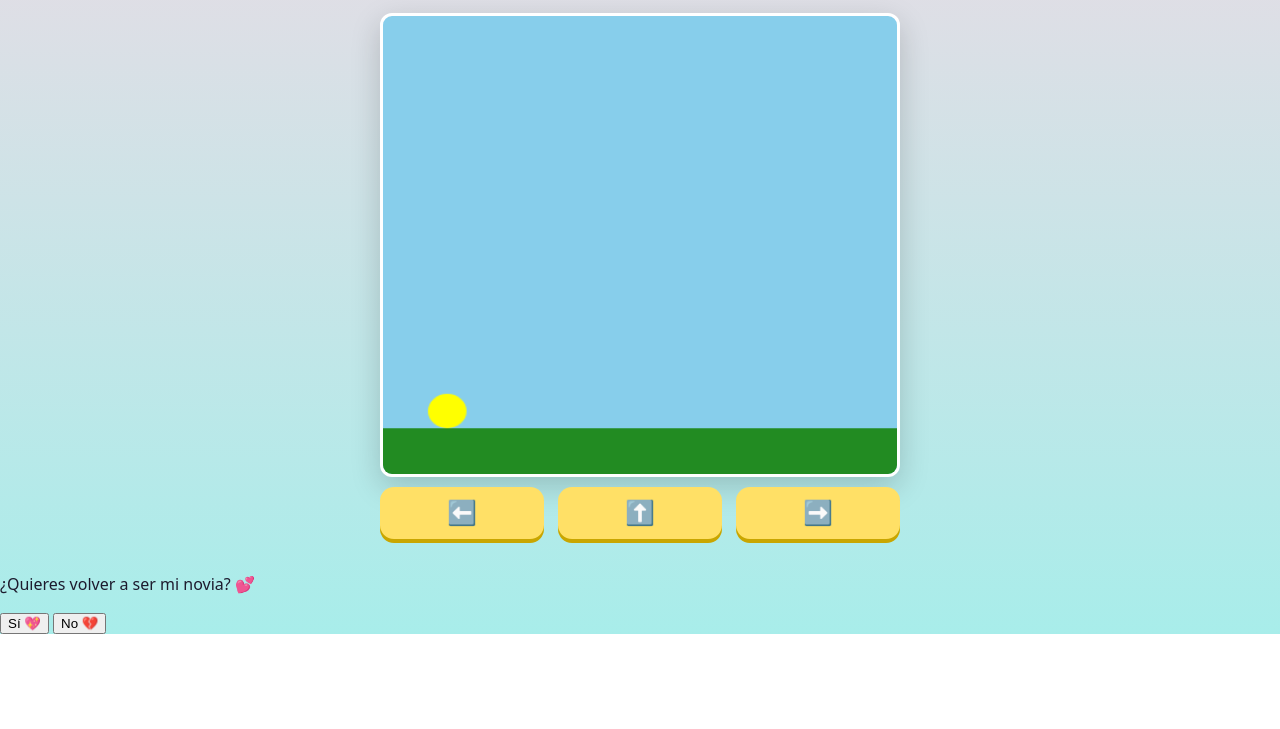
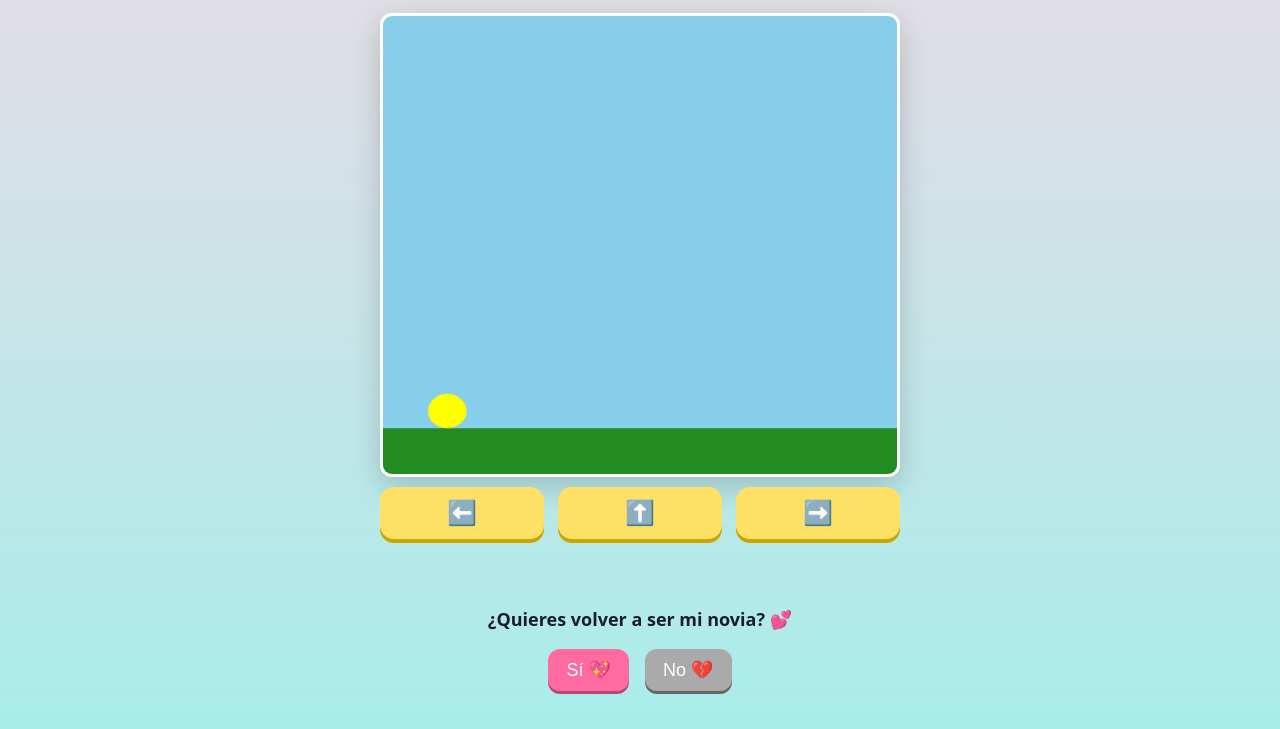
Before and after one commit to guilleop2211-ctrl/Pollitos-rumbo-al-amor, a plain HTML site: page index.html in a window 1280 px wide. Shown: the part 370-1099 px from the top of the page. Before the commit the page ends 1004 px from the top, so only its background shows below. Drawn offline with Linux system fonts and the light colour scheme.

Commit message:
Update styles.css

```diff
--- a/styles.css
+++ b/styles.css
@@ -92,7 +92,7 @@ body {
 .level-3 { background: linear-gradient(to top, #283e51, #485563); }   /* montaña de noche */
 .level-4 { background: linear-gradient(to top, #f3904f, #3b4371); }   /* atardecer */
 
-/* Mensajes del final */
+/* Mensajes */
 .message {
   position: fixed;
   left: 50%;
@@ -106,3 +106,37 @@ body {
   font-weight: 700;
   z-index: 50;
 }
+
+/* Sección de decisión */
+#decision {
+  margin: 20px auto;
+  text-align: center;
+  padding: 12px;
+}
+#decision p {
+  font-size: 18px;
+  font-weight: 700;
+  margin-bottom: 12px;
+}
+#decision button {
+  font-size: 18px;
+  padding: 10px 18px;
+  margin: 6px;
+  border: none;
+  border-radius: 12px;
+  cursor: pointer;
+  transition: 0.2s;
+}
+#yesBtn {
+  background: #ff6ba1;
+  color: #fff;
+  box-shadow: 0 3px #b84773;
+}
+#noBtn {
+  background: #aaa;
+  color: #fff;
+  box-shadow: 0 3px #666;
+}
+#yesBtn:active, #noBtn:active {
+  transform: translateY(3px);
+}
```
